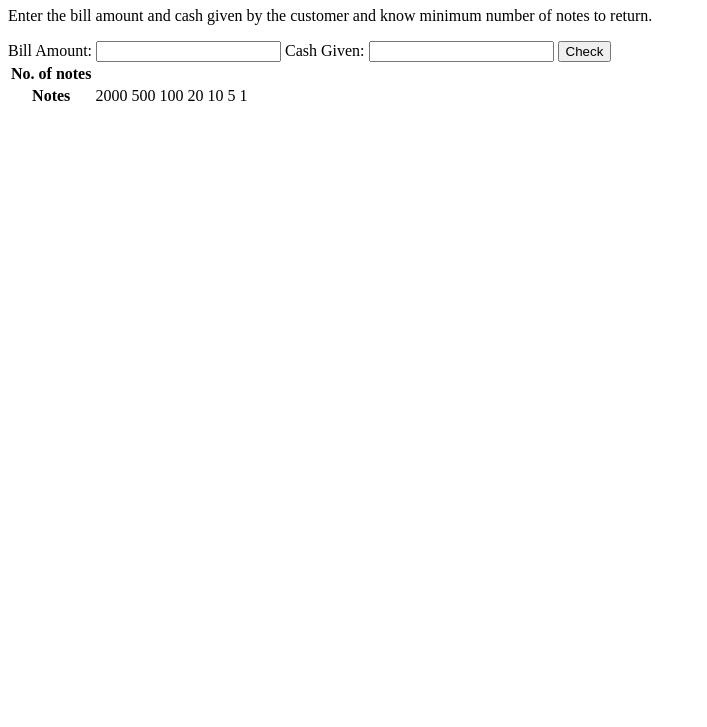
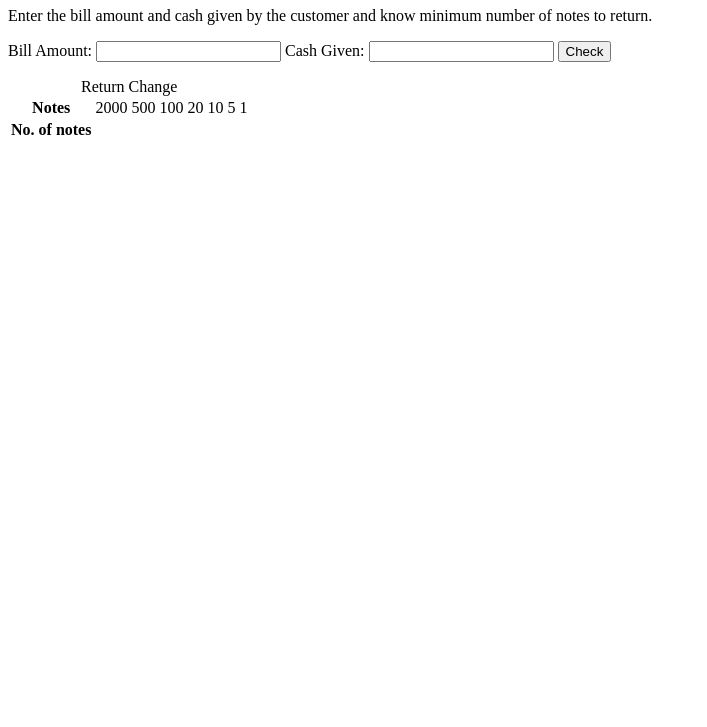
Before and after one commit to Gautam2305/mark-10-cash-register, a plain HTML site: page index.html in a window 1280 px wide. Shown: the part 73-800 px from the top of the page, without its empty margins (0-707 px from the left). Drawn offline with Linux system fonts and the light colour scheme.

Commit message:
Update index.html

```diff
--- a/index.html
+++ b/index.html
@@ -20,13 +20,9 @@
         <label for="cash-given"> Cash Given: </label>
         <input type="text" id="cash-given">
         <button id="check-btn">Check</button>
+        <p id="error-message"></p>
         <table class="change-table">
-            <caption>
-            <tr>
-                <th>No. of notes
-                   <td></td>
-                </th>
-            </tr>
+            <caption>Return Change </caption>
             <tr>
                 <th>Notes</th>
                 <td>2000</td>
@@ -38,9 +34,22 @@
                 <td>1</td>
 
             </tr>
-            </caption>
+
+            <tr>
+                <th>No. of notes</th>
+                   <td class="no-of-notes"></td>
+                   <td class="no-of-notes"></td>
+                   <td class="no-of-notes"></td>
+                   <td class="no-of-notes"></td>
+                   <td class="no-of-notes"></td>
+                   <td class="no-of-notes"></td>
+                   <td class="no-of-notes"></td>
+
+            </tr>
+
         </table>
     </div>
+    <script src="app.js" type="text/javascript"></script>
 </body>
 
 </html>
```
